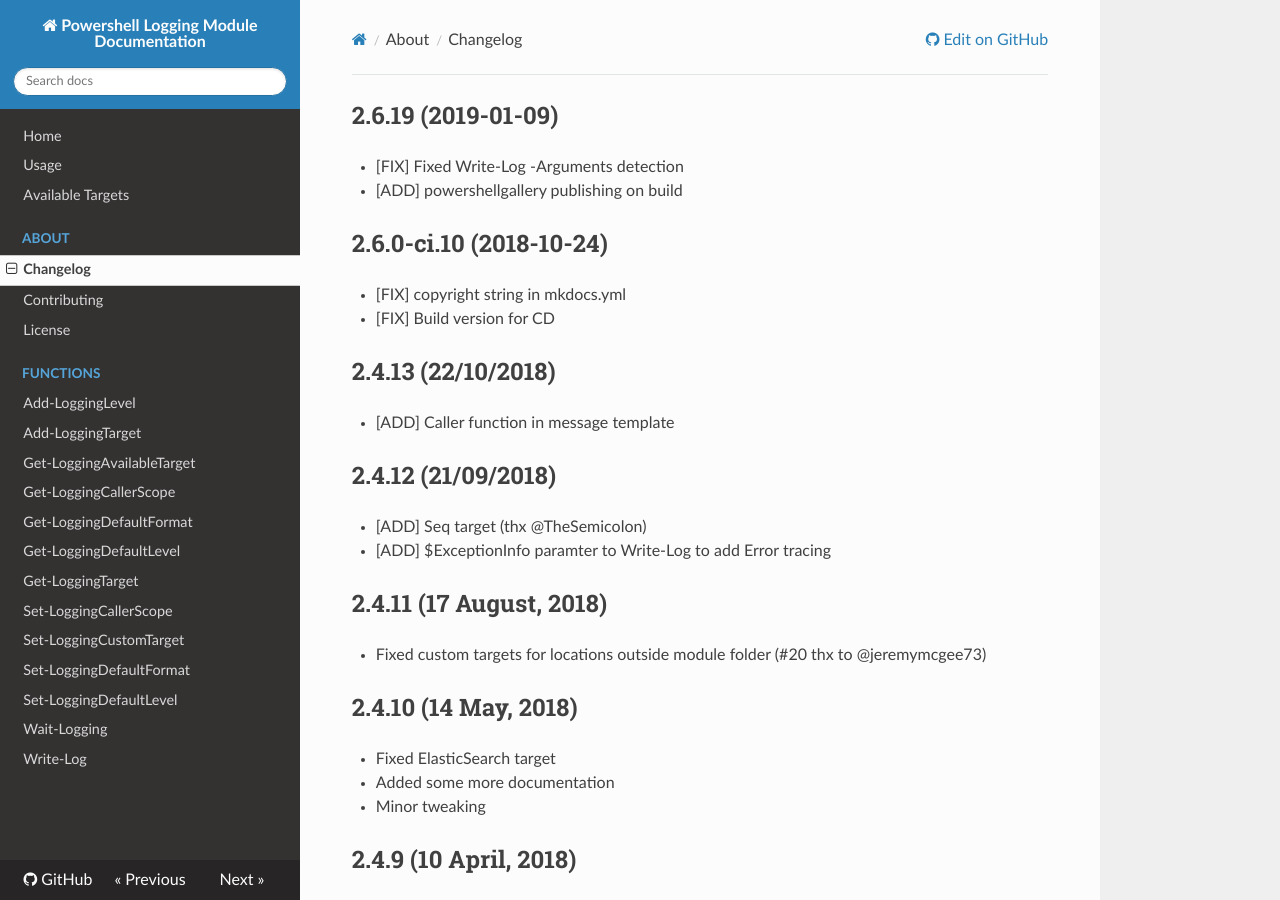
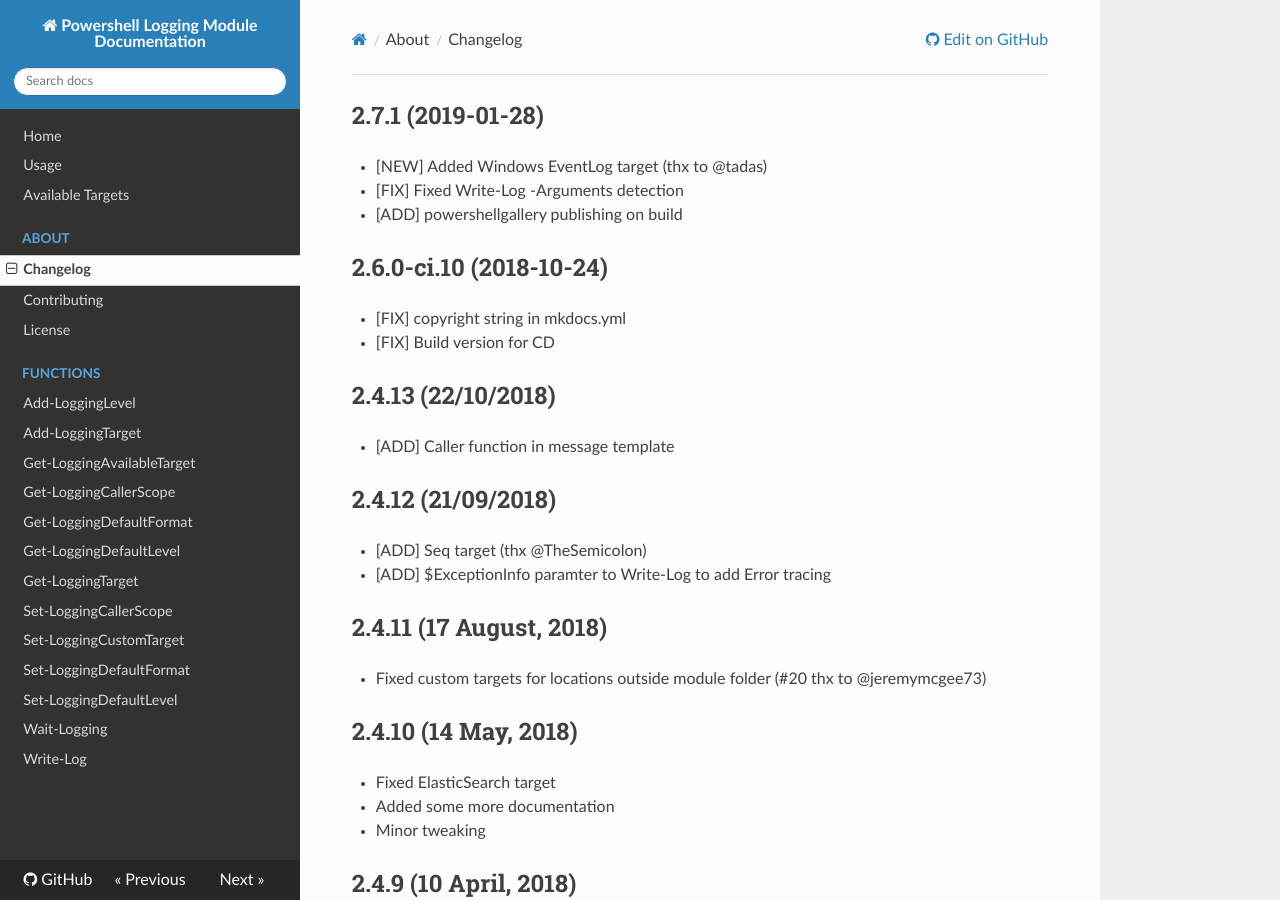
Before and after one commit to RootITUp/Logging, an MkDocs documentation site: the page built from docs/CHANGELOG.md, in a window 1280 px wide and 900 px high. Built offline with MkDocs 1.6.1, drawn with Linux system fonts in a browser that asks for light colours; nearby versions of some CDN libraries.

Commit message:
Create release 2.7.1 [skip ci]

```diff
--- a/docs/CHANGELOG.md
+++ b/docs/CHANGELOG.md
@@ -1,4 +1,7 @@
-## 2.6.19 (2019-01-09)
+## 2.7.1 (2019-01-28)
+
+- [NEW] Added Windows EventLog target (thx to @tadas)
+
 
 - [FIX] Fixed Write-Log -Arguments detection
 - [ADD] powershellgallery publishing on build
```
Also changed, not shown: 1 other file.
